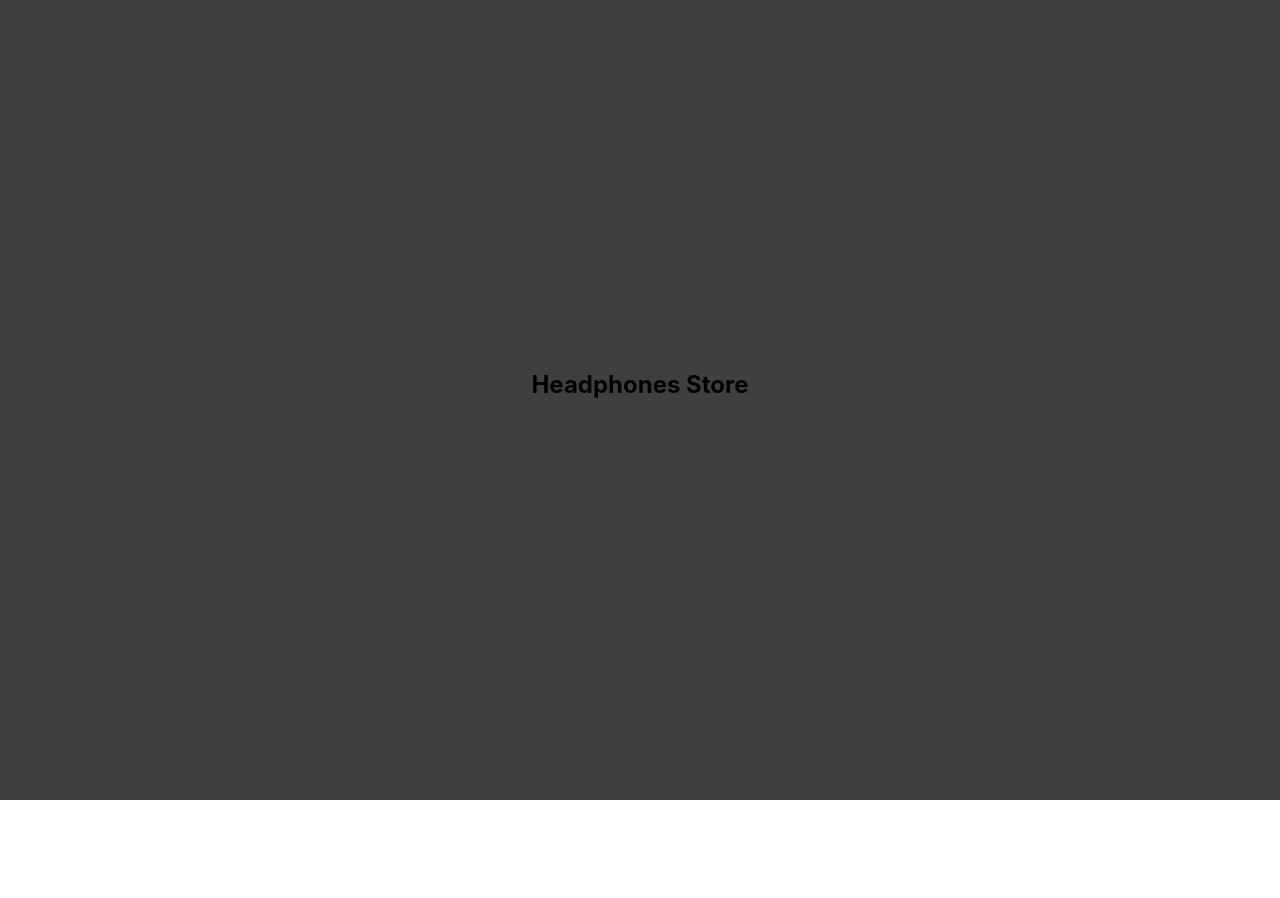
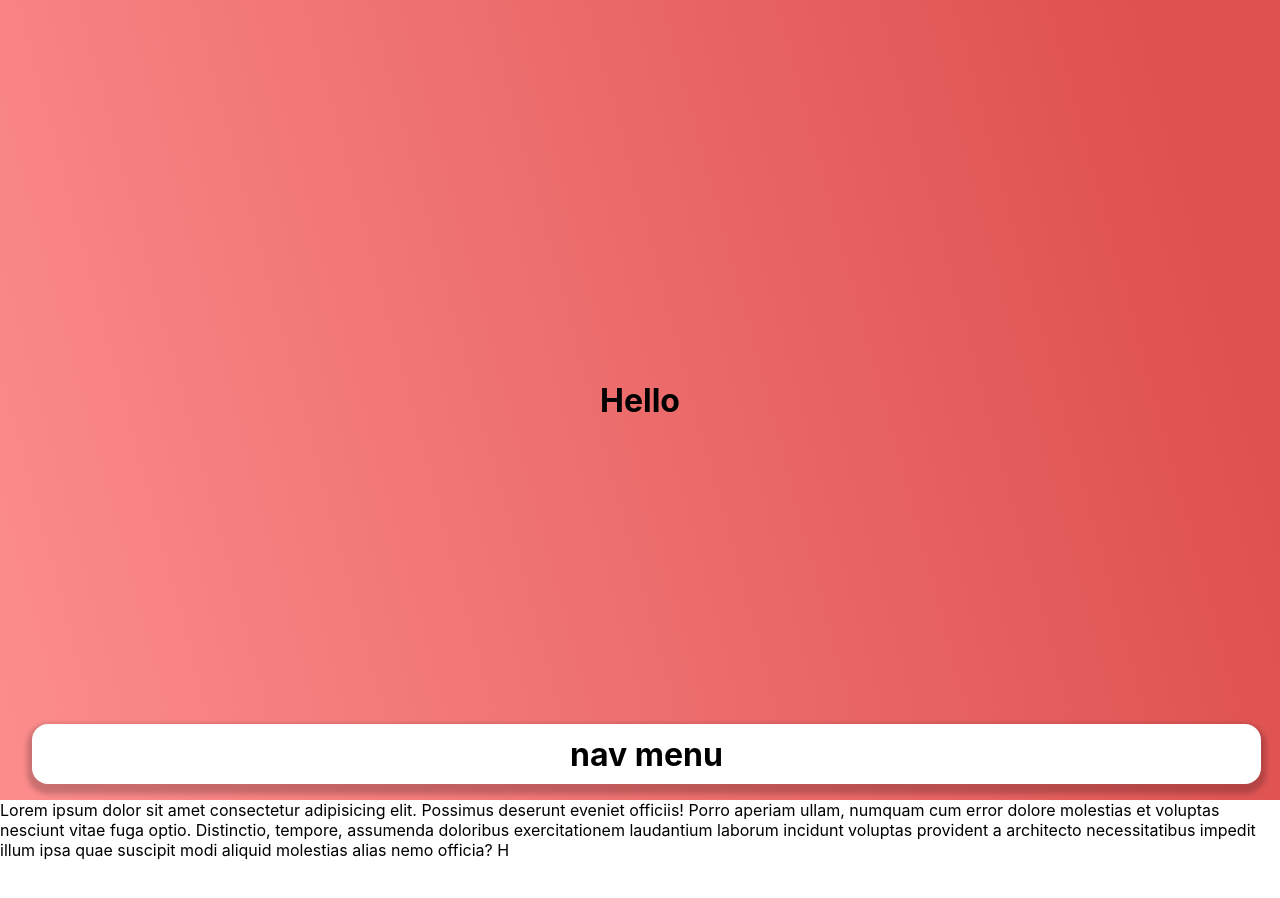
Before and after one commit to nokken65/headphones-store, a React app: page / in a window 1280 px wide. Shown: the top 898 px of the page. Before the commit the page ends 800 px from the top, so only its background shows below. Built offline with nearby package versions, Linux system fonts and the light colour scheme.

Commit message:
feat: add Header with animation background

```diff
--- a/package.json
+++ b/package.json
@@ -29,6 +29,7 @@
     "eslint-config-react-app": "7.0.1",
     "eslint-webpack-plugin": "3.1.1",
     "file-loader": "6.2.0",
+    "framer-motion": "^10.16.14",
     "fs-extra": "10.0.0",
     "html-webpack-plugin": "5.5.0",
     "identity-obj-proxy": "3.0.0",
--- a/src/App.css
+++ b/src/App.css
@@ -2,7 +2,7 @@
   height: 100vh;
   display: flex;
   flex-direction: column;
-  justify-content: center;
+  justify-content: flex-start;
   align-items: center;
   background-color: #3f3f3f;
 }
--- a/src/App.tsx
+++ b/src/App.tsx
@@ -1,21 +1,33 @@
 import "./App.css";
-import styled from "styled-components";
+import { Header } from "./Header";
 
 function App() {
   return (
     <div className="App">
-      <Title>Headphones Store</Title>
+      <Header />
+      <div
+        style={{
+          display: "flex",
+          justifyContent: "center",
+          alignItems: "center",
+          minWidth: "100%",
+          width: "100%",
+          minHeight: "100vh",
+          height: "100%",
+          position: "relative",
+          background: "linear-gradient(75deg, #FF9292 -7.33%, #DE5150 90.21%)",
+        }}
+      >
+        <h1>Hello</h1>
+      </div>
+      <div style={{ minHeight: "1000px" }}>
+        Lorem ipsum dolor sit amet consectetur adipisicing elit. Possimus deserunt eveniet officiis! Porro aperiam
+        ullam, numquam cum error dolore molestias et voluptas nesciunt vitae fuga optio. Distinctio, tempore, assumenda
+        doloribus exercitationem laudantium laborum incidunt voluptas provident a architecto necessitatibus impedit
+        illum ipsa quae suscipit modi aliquid molestias alias nemo officia? H
+      </div>
     </div>
   );
 }
 
 export default App;
-
-const Title = styled.h1`
-  font-size: 1.5em;
-  text-align: center;
-  margin-bottom: 32px;
-  span {
-    color: #e91e63;
-  }
-`;
--- /dev/null
+++ b/src/Header.tsx
@@ -0,0 +1,29 @@
+import styled from "styled-components";
+import { HeaderBackground } from "./HeaderBackground";
+
+export const Header = () => {
+  return (
+    <Wrapper>
+      <HeaderBackground />
+      <h1>nav menu</h1>
+    </Wrapper>
+  );
+};
+
+const Wrapper = styled.header`
+  display: flex;
+  justify-content: center;
+  align-items: center;
+  width: 96%;
+  background-color: #fff;
+  border-radius: 16px;
+  overflow: hidden;
+  position: fixed;
+  bottom: 0;
+  z-index: 100;
+  margin: 16px;
+  right: 16px;
+  left: 16px;
+  height: 60px;
+  box-shadow: 0 5px 5px 5px rgba(0, 0, 0, 0.2);
+`;
--- /dev/null
+++ b/src/HeaderBackground.tsx
@@ -0,0 +1,28 @@
+import { useMotionValueEvent, useScroll } from "framer-motion";
+import { useState } from "react";
+import styled from "styled-components";
+
+export const HeaderBackground = () => {
+  const { scrollY } = useScroll();
+  const [pos, setPos] = useState(60);
+
+  useMotionValueEvent(scrollY, "change", (latest) =>
+    latest >= 0 && latest <= 76 ? setPos(60 - latest + 15) : setPos(0)
+  );
+  return <Background pos={pos} />;
+  //   return <Background style={{ "--pos": pos + "px" } as React.CSSProperties} />;
+};
+
+const Background = styled.div<{ pos: number }>`
+  position: absolute;
+  top: 0;
+  bottom: 0;
+  left: 0;
+  right: 0;
+  width: 100%;
+  height: 100%;
+  transform: translateY(${(p) => p.pos}px);
+  /* transform: translateY(var(--pos)); */
+  z-index: -1;
+  background: linear-gradient(75deg, #ff9292 -7.33%, #de5150 90.21%);
+`;
```
Also changed, not shown: 1 other file (tests, documents, lock files or other folders).
